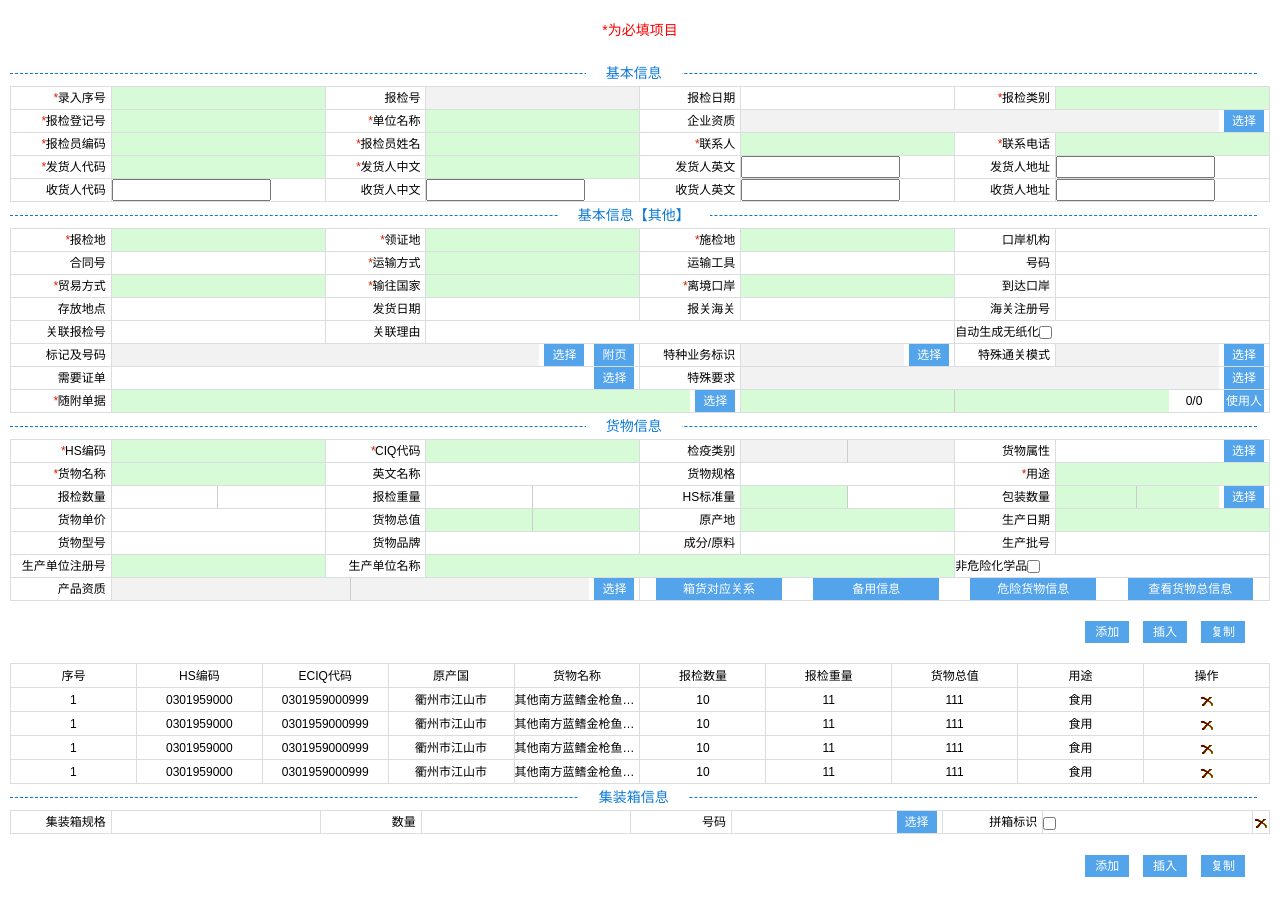
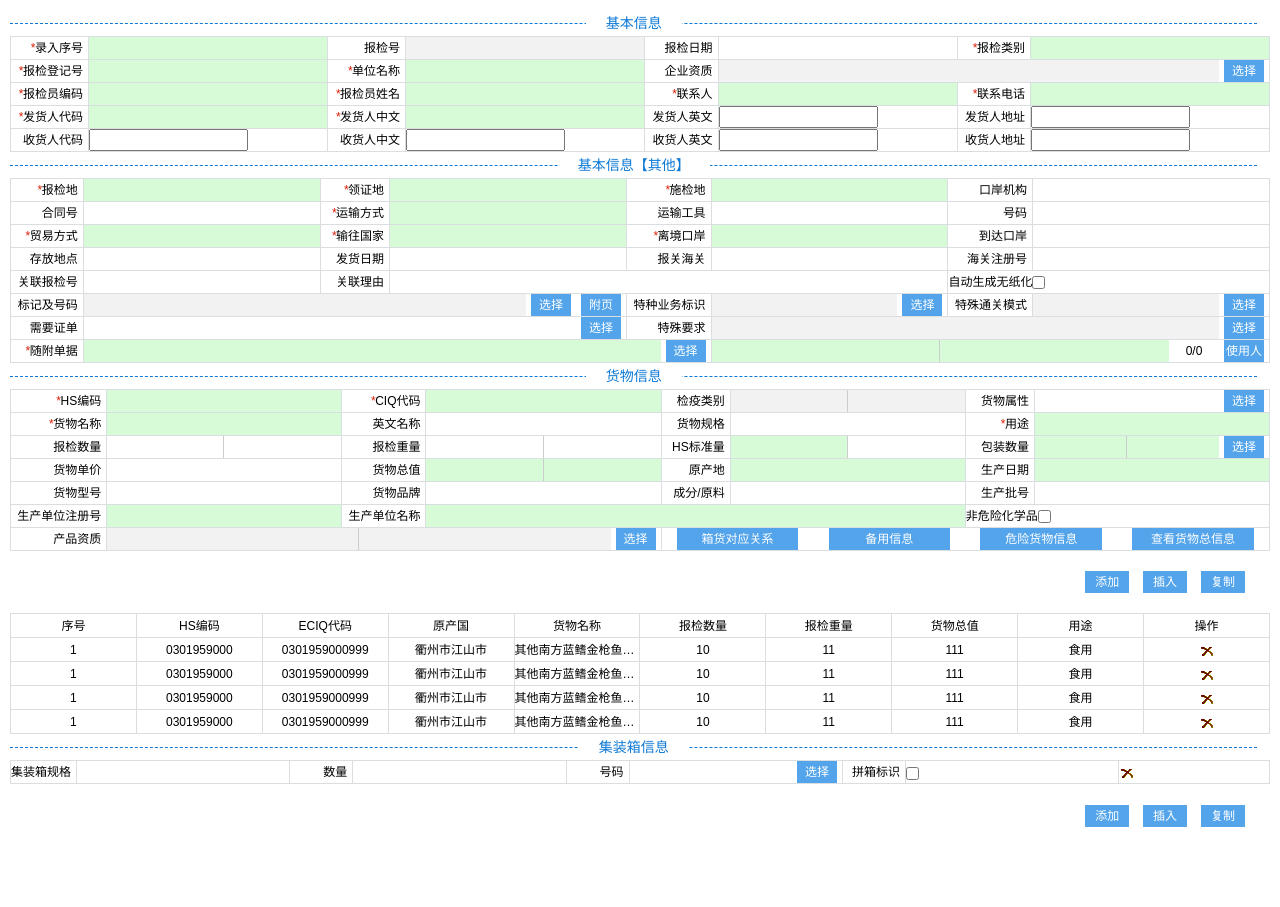
Before and after one commit to zgch52575109/newDecl, a plain HTML site: page myoutindex2.html in a window 1280 px wide. After the commit the page ends 857 px from the top, so only its background shows below. Drawn offline with Linux system fonts and the light colour scheme.

Commit message:
部分bug

```diff
--- a/css/decl.css
+++ b/css/decl.css
@@ -1,16 +1,20 @@
-.decl { padding: 10px; padding-top: 60px; min-width: 600px;}
+.decl { padding: 10px; min-width: 600px;}
 table.table { width: 100%;}
 table.table{border-right:1px solid #dbdee1;border-bottom:1px solid #dbdee1}
 table.table td,table.table th{border-left:1px solid #dbdee1;border-top:1px solid #dbdee1}
 .table { width: 100%;}
 .table tbody th {
     height: 23px;
-    width: 8%;
-    min-width: 100px;
+    width: 5%;
+    min-width: 60px;
     font-weight: normal;
     font-size: 12px;
     padding-right: 5px;
     text-align: right;
+    overflow: hidden;
+    white-space:nowrap;
+    text-overflow: ellipsis;
+
 }
 .table td { width: 17%;font-size: 12px; position: relative; }
 .table th i { color: #d81e06;}
@@ -120,7 +124,7 @@ button.button { margin: 0 5px; padding: 0 10px; text-align: center; height: 22px
 .attachUser .usePopup-bottom { height: 110px;}
 
 
-.top-info { position: fixed; color: red; padding: 20px; z-index: 99; top: 0; left: 0; text-align: center; background: #fff; width: 100%;}
+.top-info { display: none; position: fixed; color: red; padding: 20px; z-index: 99; top: 0; left: 0; text-align: center; background: #fff; width: 100%;}
 .no-data { font-size: 12px; text-align: center; line-height: 52px;}
 
 .decl-error {border: 1px solid red!important;outline: none;}
```
